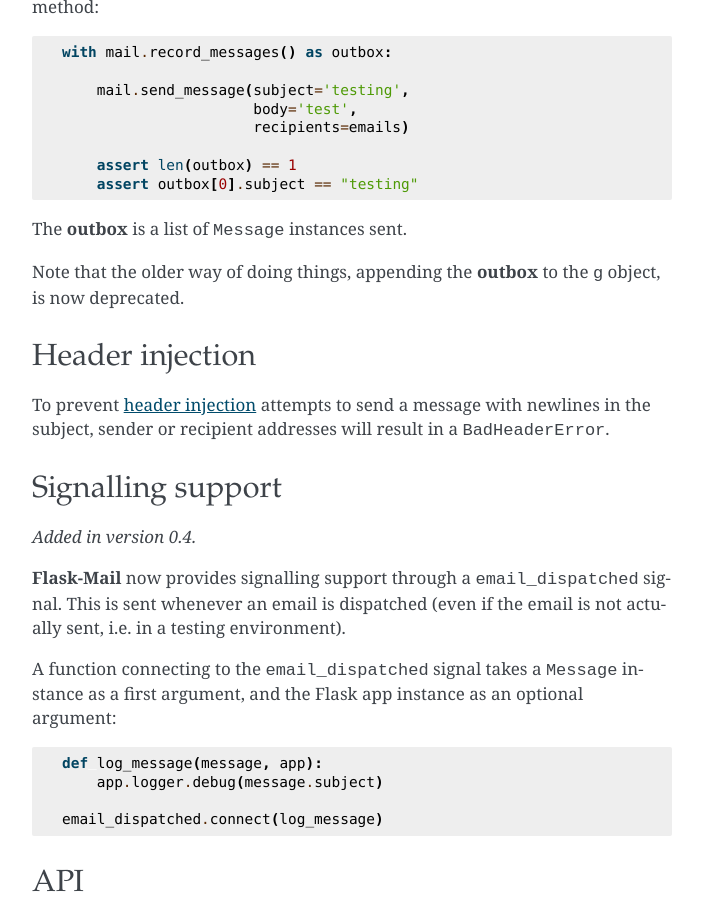
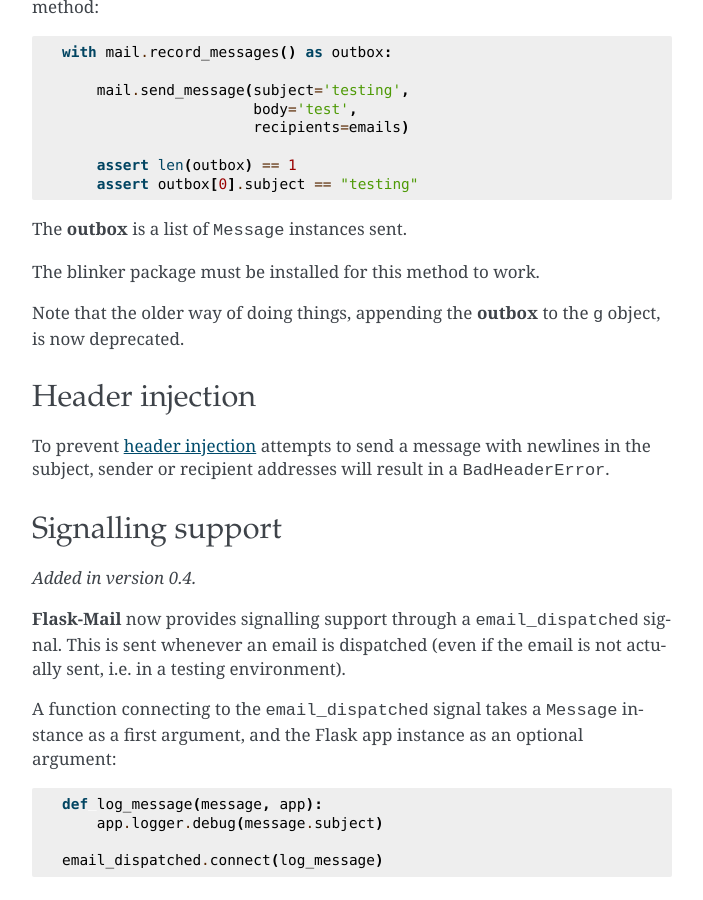
Before and after one commit to pallets-eco/flask-mail, a Sphinx documentation site: the page built from docs/index.rst, in a window 1280 px wide and 900 px high, scrolled down 3380 px. Shown: the whole window, without its empty margins (288-991 px from the left). Built offline with Sphinx 7.4.7, drawn with Linux system fonts in a browser that asks for light colours.

Commit message:
test changes

```diff
--- a/docs/index.rst
+++ b/docs/index.rst
@@ -172,6 +172,8 @@ method::
 
 The **outbox** is a list of ``Message`` instances sent.
 
+The blinker package must be installed for this method to work.
+
 Note that the older way of doing things, appending the **outbox** to
 the ``g`` object, is now deprecated.
 
```
